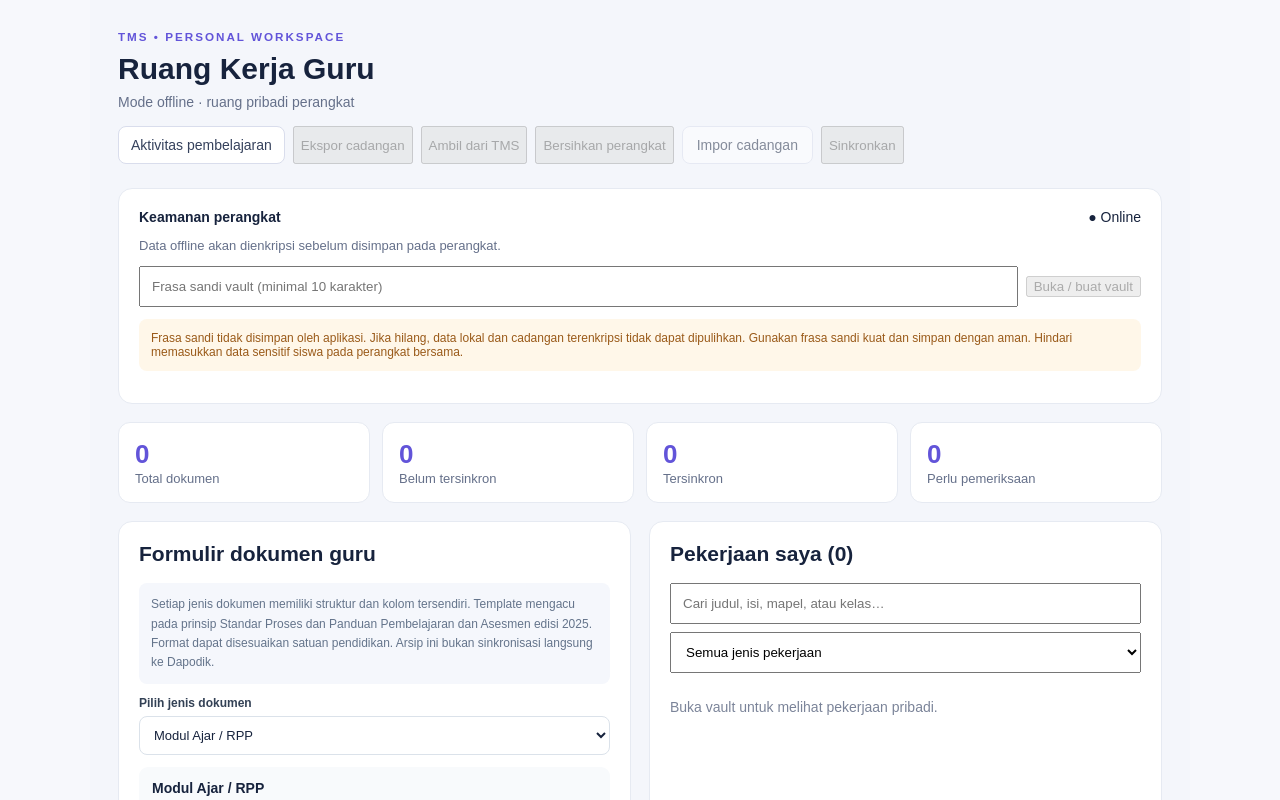
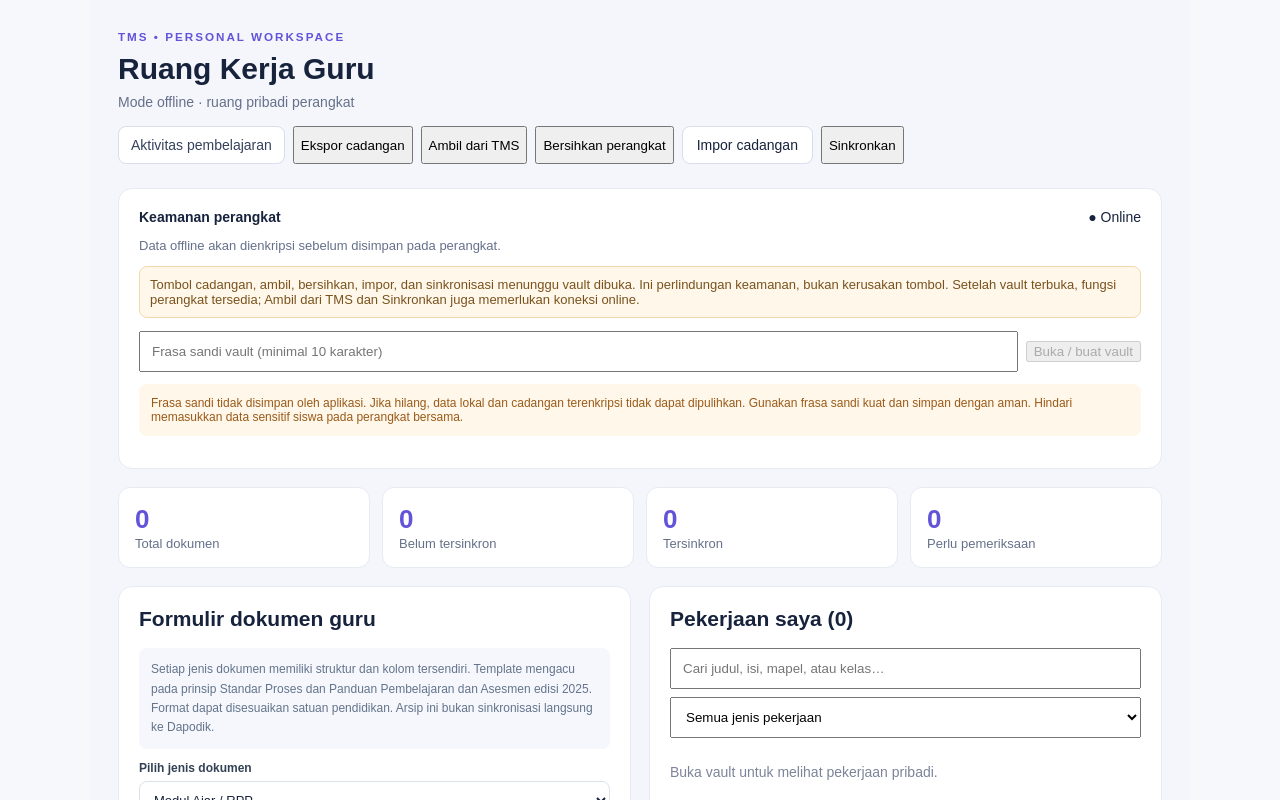
Before and after one commit to akvisomr-eng/Teacher-Management-System-Sistem-Manajemen-Guru-., a Next.js app: page /teacher/offline in a window 1280 px wide. Shown: the top 800 px of the page. Built offline with nearby package versions, Linux system fonts and the light colour scheme.

Commit message:
fix: explain and enable teacher desk actions when vault is locked

```diff
--- a/src/components/teacher-desk.tsx
+++ b/src/components/teacher-desk.tsx
@@ -98,7 +98,9 @@ function TeacherDeskContent({ identity, allowOfflineFallback }: { identity: Iden
   }
 
   async function sync() {
-    if (!dbName || !vaultKey) { setMessage("Buka vault terlebih dahulu."); return; }
+    if (!dbName || !vaultKey) { setMessage("Sinkronkan belum dapat dijalankan: buka vault dengan frasa sandi terlebih dahulu."); return; }
+    if (!online) { setMessage("Sinkronisasi memerlukan koneksi internet. Dokumen lokal tetap aman dan dapat dikirim saat online."); return; }
+    if (busy) return;
     setBusy(true);
     try {
       const pending = (await readTeacherItems(dbName, vaultKey)).filter(x => x.syncState !== "synced");
@@ -137,7 +139,9 @@ function TeacherDeskContent({ identity, allowOfflineFallback }: { identity: Iden
   }
 
   async function pull() {
-    if (!dbName || !vaultKey) { setMessage("Buka vault terlebih dahulu."); return; }
+    if (!dbName || !vaultKey) { setMessage("Ambil dari TMS belum dapat dijalankan: buka vault dengan frasa sandi terlebih dahulu."); return; }
+    if (!online) { setMessage("Ambil dari TMS memerlukan koneksi internet. Gunakan Impor cadangan jika ingin memulihkan file saat offline."); return; }
+    if (busy) return;
     setBusy(true);
     try {
       const response = await fetch("/api/teacher-workspace", { cache: "no-store" });
@@ -181,13 +185,14 @@ function TeacherDeskContent({ identity, allowOfflineFallback }: { identity: Iden
   }
 
   async function clearDeviceData() {
-    if (!dbName || !vaultKey || !window.confirm("Hapus seluruh dokumen lokal pada perangkat ini? Salinan tersinkron di TMS tidak dihapus.")) return;
+    if (!dbName || !vaultKey) { setMessage("Bersihkan perangkat memerlukan vault yang sudah dibuka."); return; }
+    if (!window.confirm("Hapus seluruh dokumen lokal pada perangkat ini? Salinan tersinkron di TMS tidak dihapus.")) return;
     await clearTeacherItems(dbName); await refresh(); setEditingId(null); setTitle(""); setEditorInitialData({});
     setMessage("Dokumen lokal dihapus. Salinan server tetap tersedia.");
   }
 
   async function exportData() {
-    if (!dbName || !vaultKey || !vaultSalt) { setMessage("Buka vault terlebih dahulu."); return; }
+    if (!dbName || !vaultKey || !vaultSalt) { setMessage("Ekspor cadangan memerlukan vault yang sudah dibuka. Masukkan frasa sandi lalu pilih Buka / buat vault."); return; }
     const backup = await createTeacherBackup(passphrase, vaultSalt, identity ?? { teacherId: effectiveTeacherId ?? "" }, await readTeacherItems(dbName, vaultKey));
     const blob = new Blob([backup], { type: "application/json" });
     const url = URL.createObjectURL(blob); const a = document.createElement("a");
@@ -196,7 +201,8 @@ function TeacherDeskContent({ identity, allowOfflineFallback }: { identity: Iden
   }
 
   async function importData(file?: File) {
-    if (!file || !dbName || !vaultKey || !effectiveTeacherId) return;
+    if (!file) return;
+    if (!dbName || !vaultKey || !effectiveTeacherId) { setMessage("Impor cadangan memerlukan identitas guru dan vault yang sudah dibuka. Login guru, buka vault, lalu pilih file lagi."); return; }
     try {
       if (file.size > 5 * 1024 * 1024) throw new Error("Ukuran paket melebihi batas 5 MB.");
       const backup = await openTeacherBackup(await file.text(), passphrase);
@@ -239,16 +245,17 @@ function TeacherDeskContent({ identity, allowOfflineFallback }: { identity: Iden
       <div><small style={{letterSpacing:2,color:"#6254d9",fontWeight:700}}>TMS • PERSONAL WORKSPACE</small><h1 style={{fontSize:30,margin:"8px 0"}}>Ruang Kerja Guru</h1><p style={{color:"#65708a",margin:0}}>{identity ? `${identity.name} · ${identity.school}` : "Mode offline · ruang pribadi perangkat"}</p></div>
       <div style={{display:"flex",gap:8,flexWrap:"wrap"}}>
         <Link href="/teacher/activities" style={{display:"inline-flex",alignItems:"center",padding:"9px 12px",border:"1px solid #d9ddec",borderRadius:8,background:"white",color:"#35415c",textDecoration:"none",fontSize:14}}>Aktivitas pembelajaran</Link>
-        <button onClick={exportData} disabled={!vaultKey}>Ekspor cadangan</button>
-        <button onClick={()=>void pull()} disabled={!online||busy||!vaultKey}>Ambil dari TMS</button>
-        <button onClick={()=>void clearDeviceData()} disabled={!vaultKey}>Bersihkan perangkat</button>
-        <label style={{border:"1px solid #d9ddec",borderRadius:8,padding:"10px 14px",background:"white",cursor:"pointer",opacity:vaultKey?1:.5}}>Impor cadangan<input type="file" accept=".json,application/json" hidden disabled={!vaultKey} onChange={e=>void importData(e.target.files?.[0])}/></label>
-        <button onClick={()=>void sync()} disabled={!online||busy||!vaultKey}>{busy?"Memproses…":"Sinkronkan"}</button>
+        <button onClick={exportData} disabled={busy} title="Ekspor cadangan terenkripsi dari vault perangkat">Ekspor cadangan</button>
+        <button onClick={()=>void pull()} disabled={busy} title="Mengambil arsip kerja milik akun guru dari server TMS; perlu online dan vault terbuka">Ambil dari TMS</button>
+        <button onClick={()=>void clearDeviceData()} disabled={busy} title="Menghapus salinan lokal saja; tidak menghapus arsip server">Bersihkan perangkat</button>
+        <label style={{border:"1px solid #d9ddec",borderRadius:8,padding:"10px 14px",background:"white",cursor:"pointer"}} title="Pulihkan cadangan terenkripsi yang identitas gurunya cocok">Impor cadangan<input type="file" accept=".json,application/json" hidden onChange={e=>{void importData(e.target.files?.[0]);e.currentTarget.value="";}}/></label>
+        <button onClick={()=>void sync()} disabled={busy} title="Mengirim dokumen lokal ke server TMS; perlu online dan vault terbuka">{busy?"Memproses…":"Sinkronkan"}</button>
       </div>
     </header>
     <section style={{background:"white",borderRadius:14,padding:20,marginTop:24,border:"1px solid #e6eaf2"}}>
       <div style={{display:"flex",justifyContent:"space-between",gap:12,flexWrap:"wrap"}}><b>Keamanan perangkat</b><span>{online?"● Online":"● Offline"}</span></div>
       <p style={{color:"#65708a",fontSize:13}}>{message}</p>
+      {!vaultKey && <p role="status" style={{fontSize:13,background:"#fff7e9",border:"1px solid #f0d8ae",borderRadius:8,padding:10,color:"#79521d"}}>Tombol cadangan, ambil, bersihkan, impor, dan sinkronisasi menunggu vault dibuka. Ini perlindungan keamanan, bukan kerusakan tombol. Setelah vault terbuka, fungsi perangkat tersedia; Ambil dari TMS dan Sinkronkan juga memerlukan koneksi online.</p>}
       {!vaultKey ? <div style={{display:"flex",gap:8,flexWrap:"wrap",alignItems:"center"}}>
         <input type="password" value={passphrase} onChange={e=>setPassphrase(e.target.value)} placeholder="Frasa sandi vault (minimal 10 karakter)" autoComplete="new-password" style={{padding:11,minWidth:260,flex:1}}/>
         <button onClick={()=>void unlock()} disabled={busy||passphrase.length<10}>{busy?"Membuka…":"Buka / buat vault"}</button>
```
